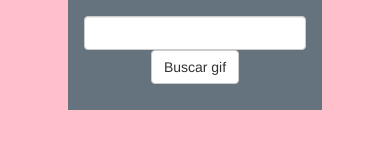
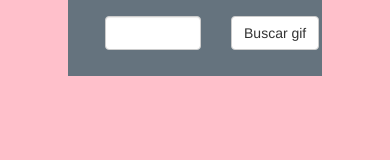
Before and after one commit to moharan/giphy, a plain HTML site: page index.html in a window 390 px wide. Drawn offline with nearby package versions, Linux system fonts and the light colour scheme.

Commit message:
bootstrap y https

```diff
--- a/index.html
+++ b/index.html
@@ -16,14 +16,14 @@
 <!-- Ejercicio -->
 <div class="container">
 	<div class="row">
-		<div class="col-lg-offset-1 col-lg-6">
+		<div class="col-xs-offset-1 col-xs-6 col-sm-offset-1 col-sm-6 col-md-offset-1 col-md-6 col-lg-offset-1 col-lg-6">
 			<input type="text" class="form-control" id="gif-text">
 		</div>
-		<div class="col-lg-4">
+		<div class="col-xs-4 col-sm-4 col-md-4 col-lg-4">
 			<button type="button" id="buscar-gif" class="btn btn-default">Buscar gif</button>
 		</div>
 		<div class="row">
-			<div class="col-lg-offset-3 col-lg-6" id="elementos"></div>
+			<div class="col-xs-offset-3 col-xs-6 col-sm-offset-3 col-sm-6 col-md-offset-3 col-md-6 col-lg-offset-3 col-lg-6" id="elementos"></div>
 		</div>
 	</div>
 </div>
--- a/js/main.js
+++ b/js/main.js
@@ -15,7 +15,7 @@ $(document).ready(function() {
 	}
 	var ajaxGif = function(gif){
 		$.ajax({
-			url: "http://api.giphy.com/v1/gifs/search",
+			url: "https://api.giphy.com/v1/gifs/search",
 			type: "GET",
 			datatype: "json",
 			data : {
```
